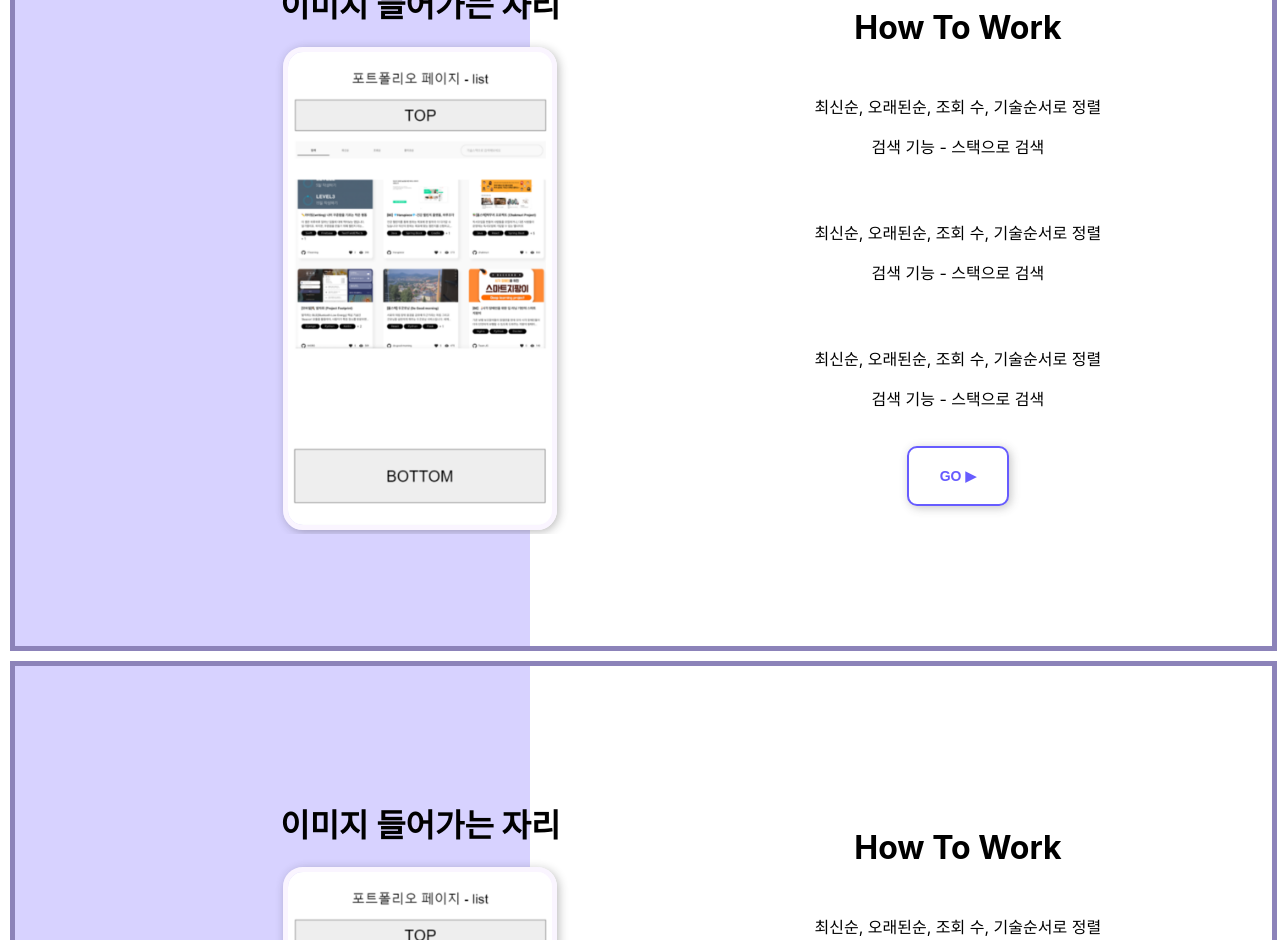
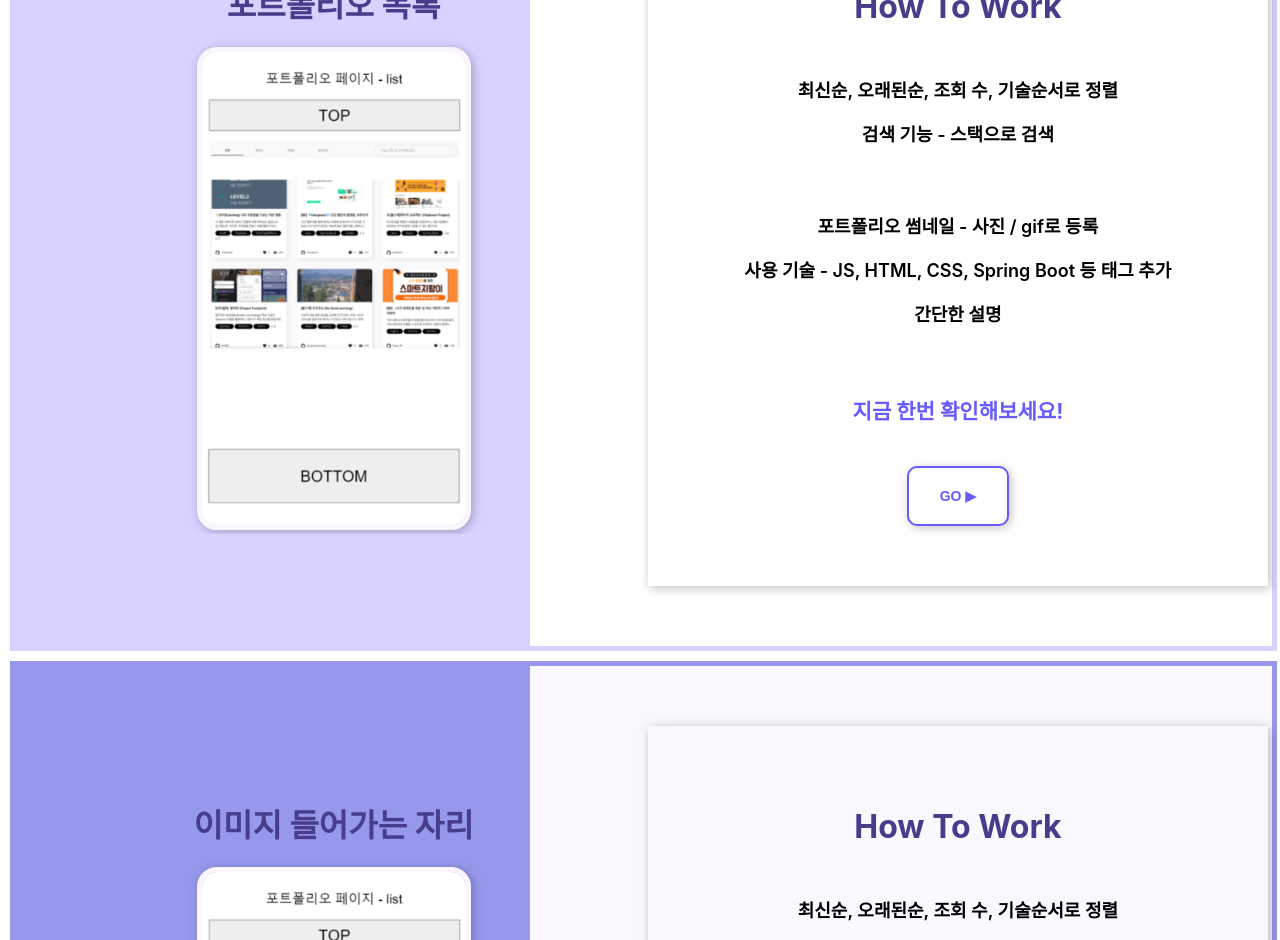
Before and after one commit to hyeonji0409/Portfolio-project, a React (Create React App) app: page / in a window 1280 px wide. Shown: the part 1860-2800 px from the top of the page. Built offline with nearby package versions, Linux system fonts and the light colour scheme; the HTML template or start-up script is replaced by a standard one.

Commit message:
03/23 Bottom, About css 수정

```diff
--- a/src/components/About.js
+++ b/src/components/About.js
@@ -60,10 +60,64 @@ function About() {
             <div className="contain3">
                 <div className="contain3-1">
                     <div className="howto_space">
+                        <h1>포트폴리오 목록</h1>
+                        <img src={foilo_list}></img>
+                    </div>
+                    <div className="Howtowork">
+                        <h1>How To Work</h1>
+                        <div className="howto_p">
+                            <p>최신순, 오래된순, 조회 수, 기술순서로 정렬</p>
+                            <p>검색 기능 - 스택으로 검색</p>
+                        </div>
+                        <div className="howto_p">
+                            <p>포트폴리오 썸네일 - 사진 / gif로 등록</p>
+                            <p>사용 기술 - JS, HTML, CSS, Spring Boot 등 태그 추가</p>
+                            <p>간단한 설명</p>
+                        </div>
+                        <div className="howto_p">
+                            <h3>지금 한번 확인해보세요!</h3>
+
+                        </div>
+                        <button className="howto_button">go ▶</button>
+                    </div>
+                </div>
+
+            </div>
+
+            <div className="contain3">
+                <div className="contain3-2">
+                    <div className="howto_space">
                         <h1>이미지 들어가는 자리</h1>
                         <img src={foilo_list}></img>
                     </div>
-                    <div className="Howtowork">
+                    <div className="Howtowork2">
+                        <h1 className="Howto_h1">How To Work</h1>
+                        <div className="howto_p">
+                            <p>최신순, 오래된순, 조회 수, 기술순서로 정렬</p>
+                            <p>검색 기능 - 스택으로 검색</p>
+                        </div>
+                        <div className="howto_p">
+                            <p>포트폴리오 썸네일 - 사진 / gif로 등록</p>
+                            <p>사용 기술 - JS, HTML, CSS, Spring Boot 등 태그 추가</p>
+                            <p>간단한 설명</p>
+                        </div>
+                        <div className="howto_p">
+                            <h3>지금 한번 확인해보세요!</h3>
+
+                        </div>
+                        <button className="howto_button">go ▶</button>
+                    </div>
+                </div>
+
+            </div>
+
+            <div className="contain3">
+                <div className="contain3-3">
+                    <div className="howto_space">
+                        <h1>이미지 들어가는 자리</h1>
+                        <img src={foilo_list}></img>
+                    </div>
+                    <div className="Howtowork3">
                         <h1>How To Work</h1>
                         <div className="howto_p">
                             <p>최신순, 오래된순, 조회 수, 기술순서로 정렬</p>
@@ -83,39 +137,13 @@ function About() {
 
             </div>
 
-            <div className="contain3">
-                <div className="contain3-1">
-                    <div className="howto_space">
+            <div className="contain4">
+                <div className="contain3-4">
+                    <div className="howto_space_1">
                         <h1>이미지 들어가는 자리</h1>
                         <img src={foilo_list}></img>
                     </div>
-                    <div className="Howtowork">
-                        <h1>How To Work</h1>
-                        <div className="howto_p">
-                            <p>최신순, 오래된순, 조회 수, 기술순서로 정렬</p>
-                            <p>검색 기능 - 스택으로 검색</p>
-                        </div>
-                        <div className="howto_p">
-                            <p>최신순, 오래된순, 조회 수, 기술순서로 정렬</p>
-                            <p>검색 기능 - 스택으로 검색</p>
-                        </div>
-                        <div className="howto_p">
-                            <p>최신순, 오래된순, 조회 수, 기술순서로 정렬</p>
-                            <p>검색 기능 - 스택으로 검색</p>
-                        </div>
-                        <button className="howto_button">go ▶</button>
-                    </div>
-                </div>
-
-            </div>
-
-            <div className="contain3">
-                <div className="contain3-1">
-                    <div className="howto_space">
-                        <h1>이미지 들어가는 자리</h1>
-                        <img src={foilo_list}></img>
-                    </div>
-                    <div className="Howtowork">
+                    <div className="Howtowork3">
                         <h1>How To Work</h1>
                         <div className="howto_p">
                             <p>최신순, 오래된순, 조회 수, 기술순서로 정렬</p>
--- a/src/components/About.scss
+++ b/src/components/About.scss
@@ -4,7 +4,7 @@
   // justify-content: center;
   // align-items: center;
   // flex-direction: column;
-  height: 550vh;
+  height: 620vh;
 }
 
 .contain1 {
@@ -58,10 +58,21 @@
   height: 100vh;
   width: 99%;
 }
+.contain4 {
+  margin: 10px;
+  margin-top: 0px;
+  display: flex;
+  justify-content: center;
+  align-items: center;
+  // flex-direction: column;
+  // background-color: rgb(140, 131, 185);
+  height: 100vh;
+  width: 99%;
+}
 
 .contain3-1 {
   display: flex;
-  border: 5px solid rgb(140, 131, 185);
+  border: 5px solid rgb(215, 210, 255);
   width: 100%;
   height: 100%;
 
@@ -69,6 +80,42 @@
   align-items: center;
 
   background: linear-gradient(to left, #fff 59%, rgb(215, 210, 255) 41%);
+}
+
+.contain3-2 {
+  display: flex;
+  border: 5px solid rgb(150, 152, 236);
+  width: 100%;
+  height: 100%;
+
+  justify-content: center;
+  align-items: center;
+
+  background: linear-gradient(to left, rgb(250, 247, 255) 59%, rgb(150, 152, 236) 41%);
+}
+
+.contain3-3 {
+  display: flex;
+  border: 5px solid rgb(102, 103, 171);
+  width: 100%;
+  height: 100%;
+
+  justify-content: center;
+  align-items: center;
+
+  background: linear-gradient( rgb(255, 255, 255) 70%, rgb(102, 103, 171) 30%);
+}
+
+.contain3-4 {
+  display: flex;
+  border: 5px solid rgb(102, 103, 171);
+  width: 100%;
+  height: 100%;
+
+  justify-content: center;
+  align-items: center;
+
+  background-color: rgb(102, 103, 171);
 }
 
 .about_theme {
@@ -79,14 +126,15 @@
   width: 95%;
 }
 
-.howto_space {
+.howto_space, .howto_space_1 {
   text-align: center;
   width: 50%;
   height: auto;
   overflow: hidden;
 }
 
-.howto_space img {
+
+.howto_space img, .howto_space_1 img {
   max-width: 42%;
   height: auto;
   //display: block;
@@ -95,11 +143,16 @@
   box-shadow: 2px 2px 10px 0 rgba(rgb(37, 37, 37), 0.3);
 }
 
-.Howtowork {
+.Howtowork, .Howtowork2, .Howtowork3 {
   padding: 60px;
   text-align: center;
-  width: auto;
+  width: 500px;
   height: auto;
+  box-shadow: 2px 2px 10px 0 rgba(rgb(37, 37, 37), 0.3);
+}
+
+.Howtowork3 {
+  background-color: rgb(251, 249, 255);
 }
 
 .howto_p {
@@ -203,6 +256,24 @@
   background-color: rgba(255, 255, 255, 0.5);
 }
 
+.Howtowork h1, .Howtowork2 h1 {
+  color: darkslateblue;
+}
+
+.Howto_h1 {
+  color: rgb(255, 255, 255);
+}
+
+.howto_space h1{
+  //background-color: rgb(193, 159, 255);
+  color: darkslateblue;
+}
+
+.howto_space_1 h1{
+  //background-color: rgb(193, 159, 255);
+  color: rgb(255, 255, 255);
+}
+
 .howto_button {
   color: rgb(103, 92, 255);
   background-color: #fff;
@@ -227,6 +298,15 @@
   background-color: rgba(215, 210, 255, 0.356);
 }
 
+.howto_p {
+  font-size: large;
+  font-weight: 600;
+}
+
+.howto_p h3 {
+  color: rgb(103, 92, 255);
+}
+
 .about_text {
   font-size: 22px;
   font-weight: 900;
--- a/src/components/Bottom.jsx
+++ b/src/components/Bottom.jsx
@@ -1,10 +1,12 @@
 import React, { useState, useEffect } from 'react';
+
 import Login from './Login';
+import SignUp from './SignUp';
+import Introduce from './Introduce';
+import Mypage from './Mypage';
+
 import { Link, Routes, Route } from 'react-router-dom';
-import styled from "styled-components";
-// import axios from 'axios';
 
-import foilo_list from './images/foilo_list.png';
 import './Bottom.scss';
 
 
@@ -14,8 +16,34 @@ class Bottom extends React.Component {
     render() {
         return (
             <div className="bottom_main">
-                <h1>Bottom Menu Test</h1>
-                <h2>Dev. ㅁㅁㅁ ㅇㅇㅇ ㅎㅎㅎ ㅍㅍㅍ ㄷㄷㄷ</h2>
+                {/* <h1>Bottom Menu Test</h1> */}
+                <div className="bottom_div">
+                    <div>
+                        <h2>PORTFOILO PROJECT</h2>
+                        <h2>Dev. 정현지 김용휘 유승희 손지원 박재훈</h2>
+                        <p>서울특별시 강남구 삼성로 512</p>
+                        <br />
+                        <h2>고객센터</h2>
+                        <p>서울 금천구 벚꽃로 278 SJ테크노빌 빌딩</p>
+                        <p>02-1111-1111</p>
+                        <br />
+                        <h2>전자금융거래 분쟁처리 담당</h2>
+                        <p>쇼핑 1588-1555</p>
+                        <p>팩스 02-2222-2222</p>
+                    </div>
+                    <div>
+                        <h2>PRODUCTS</h2>
+                        <p><a href='/Introduce' className="bottom_prd">Introduce</a></p>
+                        <p><a href='/Login' className="bottom_prd">Login</a></p>
+                        <p><a href='/SignUp' className="bottom_prd">SignUp</a></p>
+                        <p><a href='/Mypage' className="bottom_prd">Mypage</a></p>
+                    </div>
+                    <div>
+                        <h2>CONTACT US</h2>
+                        <p>FAQ</p>
+                    </div>
+                </div>
+
             </div>
 
         );
--- a/src/components/Bottom.scss
+++ b/src/components/Bottom.scss
@@ -1,4 +1,9 @@
 .bottom_main {
+  height: 80vh;
+  width: auto;
+
+  //display: flex;
+  margin-top: 100px;
   background-color: black;
   color: ivory;
   height: 600px;
@@ -10,3 +15,37 @@
   padding: 10px;
   margin: 10px;
 }
+
+.bottom_div {
+  display: flex;
+  justify-content: center;
+  align-items: flex-start;
+  //flex-direction: column;
+
+  width: auto;
+  height: auto;
+}
+
+.bottom_div div {
+  width: 25%;
+  margin: 30px;
+  padding: 10px;
+}
+
+.bottom_div p {
+  font-size: large;
+  font-weight: 600;
+}
+
+a {
+  text-decoration-line: none;
+}
+a:hover {
+  color: rgba(255, 255, 255, 0.6);
+}
+
+.bottom_prd {
+  border: 0;
+  background-color: black;
+  color: #fff;
+}
```
